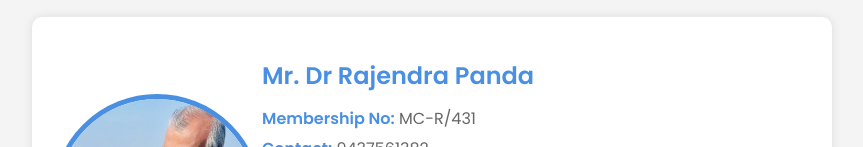
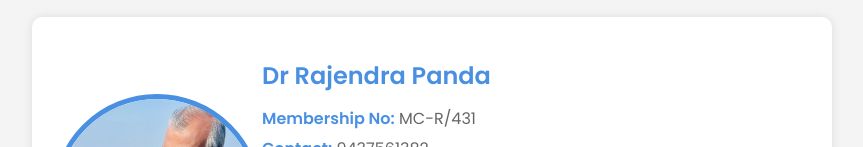
Before and after one commit to mahanadiclub/Mr.-Dr-Rajendra-Panda, a plain HTML site: page index.html in a window 1280 px wide. Shown: the part 280-427 px from the top of the page, without its empty margins (208-1071 px from the left). Drawn offline with Linux system fonts and the light colour scheme.

Commit message:
Update index.html

```diff
--- a/index.html
+++ b/index.html
@@ -107,7 +107,7 @@
         <div class="profile-section">
             <img src="profile_pic.jpeg" alt="panda" class="profile-picture">
             <div class="member-details">
-                <h2>Mr. Dr Rajendra Panda</h2>
+                <h2> Dr Rajendra Panda</h2>
                 <p><span class="highlight">Membership No:</span> MC-R/431</p>
                 <p><span class="highlight">Contact:</span> 9437561382</p>
                 <p><span class="highlight">Blood Group:</span> B+ve</p>
```
